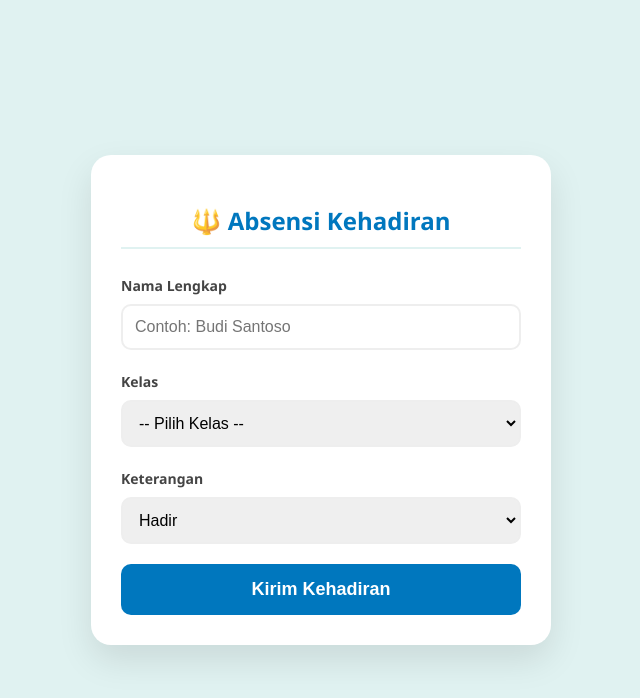
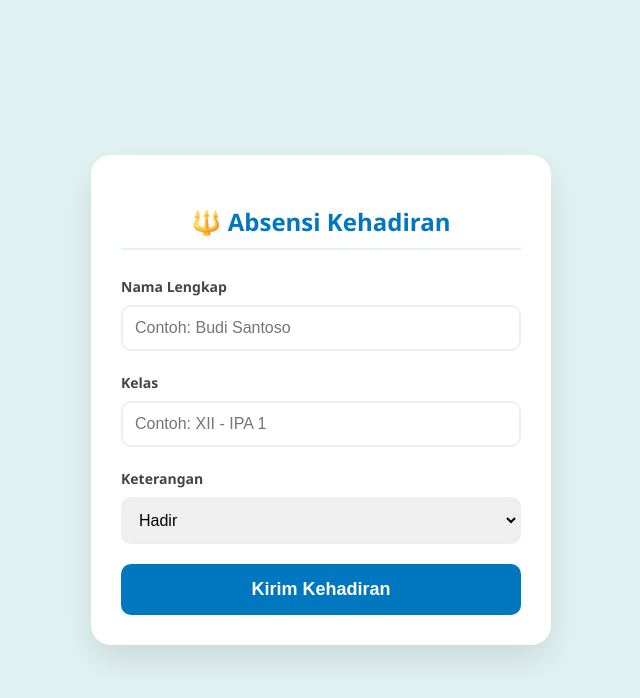
Before and after one commit to Wahyukuy/Absen-su, a plain HTML site: page index.html in a window 1280 px wide. Shown: the whole page, without its empty margins (319-959 px from the left). Drawn offline with Linux system fonts and the light colour scheme.

Commit message:
Update index.html

```diff
--- a/index.html
+++ b/index.html
@@ -4,7 +4,6 @@
     <meta charset="UTF-8">
     <meta name="viewport" content="width=device-width, initial-scale=1.0">
     <title>Absensi Digital Neptunus</title>
-
     <link rel="stylesheet" href="style.css">
 </head>
 <body>
@@ -16,9 +15,7 @@
             <input type="text" id="nama" name="nama" placeholder="Contoh: Budi Santoso" required>
 
             <label for="kelas">Kelas</label>
-            <select id="kelas" name="kelas" required>
-                <option value="" disabled selected>-- Pilih Kelas --</option>
-                </select>
+            <input type="text" id="kelas" name="kelas" placeholder="Contoh: XII - IPA 1" required>
 
             <label for="keterangan">Keterangan</label>
             <select id="keterangan" name="keterangan">
@@ -32,6 +29,5 @@
     </div>
 
     <script src="script.js"></script>
-
 </body>
 </html>
```
